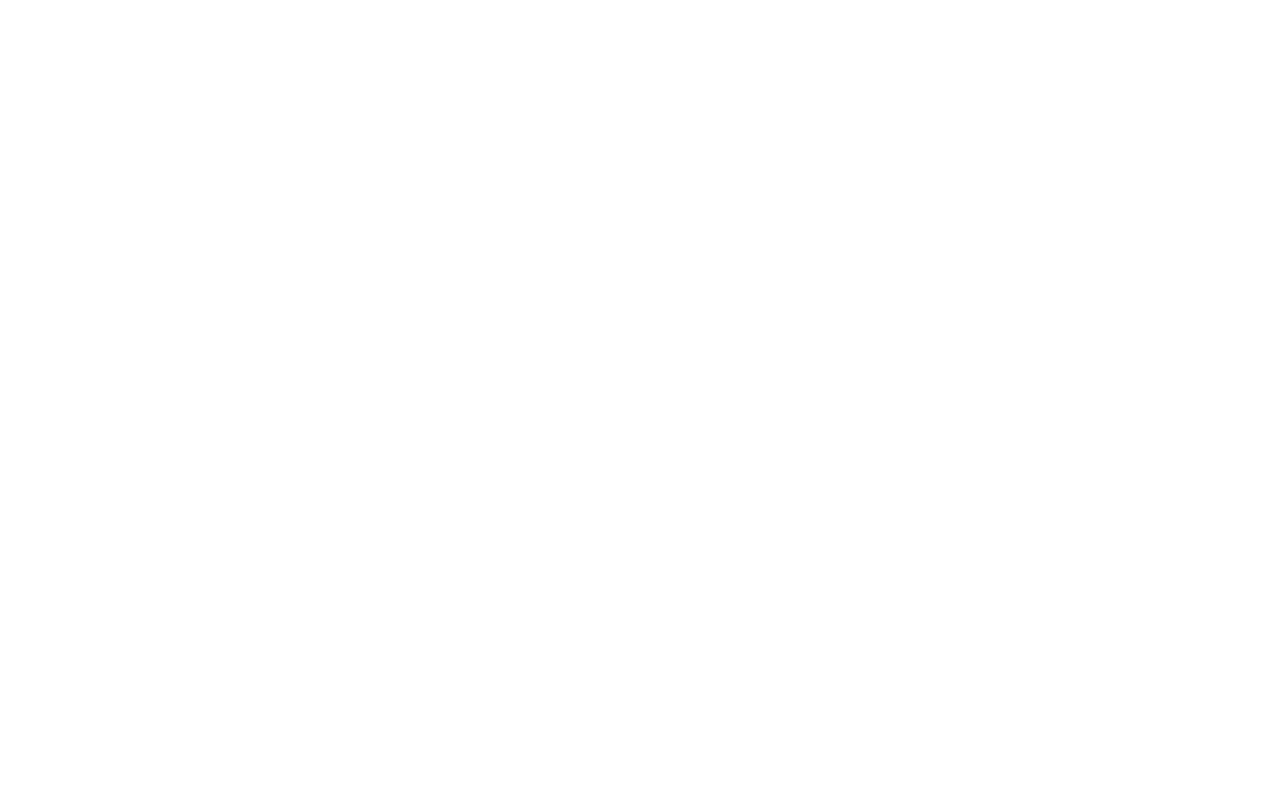
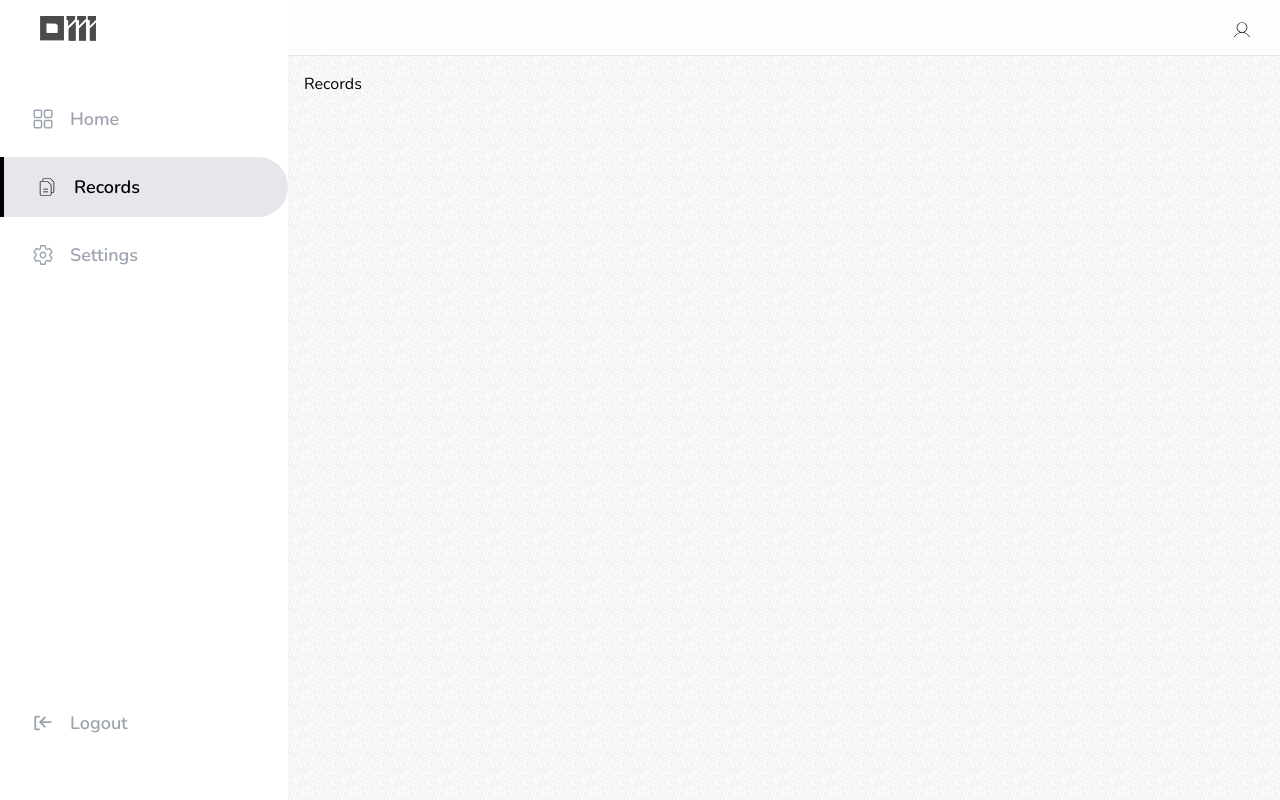
Before and after one commit to AbdulQuayyum/project-doc-patient, a React (Vite) app in the folder client/: page /Records in a window 1280 px wide. Before the commit this address had no page. Built offline with nearby package versions, Linux system fonts and the light colour scheme.

Commit message:
Created Records, Settings pages...

```diff
--- a/client/src/Routes/Main.Routes.jsx
+++ b/client/src/Routes/Main.Routes.jsx
@@ -1,7 +1,7 @@
 import React from 'react'
 import { Routes, Route } from "react-router-dom";
 
-import { Home, Payment, Pricing, Login, Register, Dashboard } from "../Views/Index"
+import { Home, Payment, Pricing, Login, Register, Dashboard, Records, Settings } from "../Views/Index"
 
 const MainRoutes = () => {
     return (
@@ -12,6 +12,8 @@ const MainRoutes = () => {
             <Route path='/Login' element={<Login />} />
             <Route path='/Register' element={<Register />} />
             <Route path='/Dashboard' element={<Dashboard />} />
+            <Route path='/Records' element={<Records />} />
+            <Route path='/Settings' element={<Settings />} />
         </Routes>
     )
 }
--- /dev/null
+++ b/client/src/Views/Dashboard/Records.jsx
@@ -0,0 +1,13 @@
+import React from 'react'
+
+import { DashboardLayout } from '../../Layout/Dashboard.Layout'
+
+const Records = () => {
+    return (
+        <DashboardLayout>
+            Records
+        </DashboardLayout>
+    )
+}
+
+export default Records
--- /dev/null
+++ b/client/src/Views/Dashboard/Settings.jsx
@@ -0,0 +1,13 @@
+import React from 'react'
+
+import { DashboardLayout } from '../../Layout/Dashboard.Layout'
+
+const Settings = () => {
+    return (
+        <DashboardLayout>
+            Settings
+        </DashboardLayout>
+    )
+}
+
+export default Settings
--- a/client/src/Views/Index.js
+++ b/client/src/Views/Index.js
@@ -6,5 +6,7 @@ import Login from "./Auth/Login";
 import Register from "./Auth/Register"
 
 import Dashboard from "./Dashboard/Home";
+import Records from "./Dashboard/Records";
+import Settings from "./Dashboard/Settings";
 
-export { Home, Payment, Pricing, Login, Register, Dashboard }
+export { Home, Payment, Pricing, Login, Register, Dashboard, Records, Settings }
```
